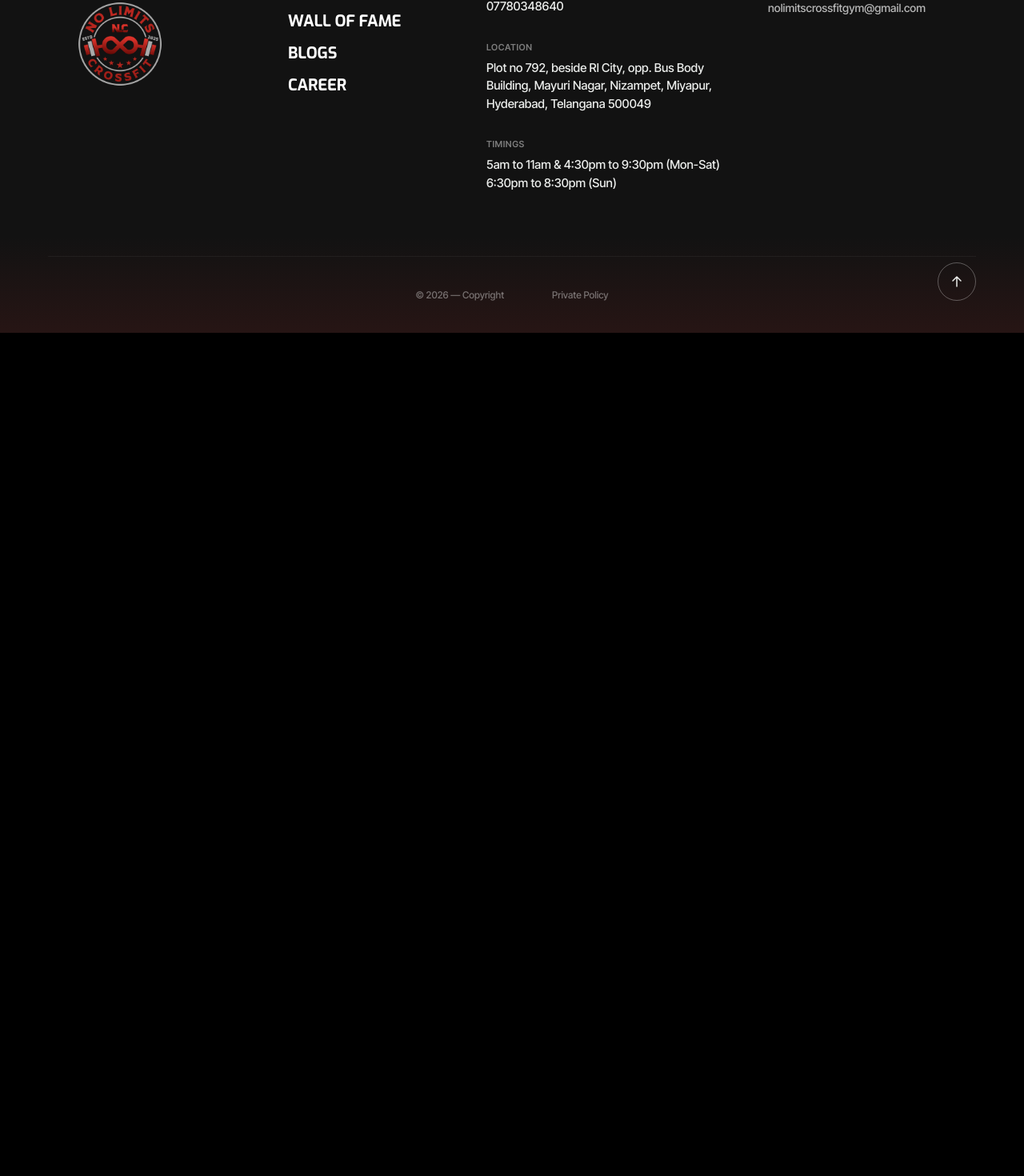
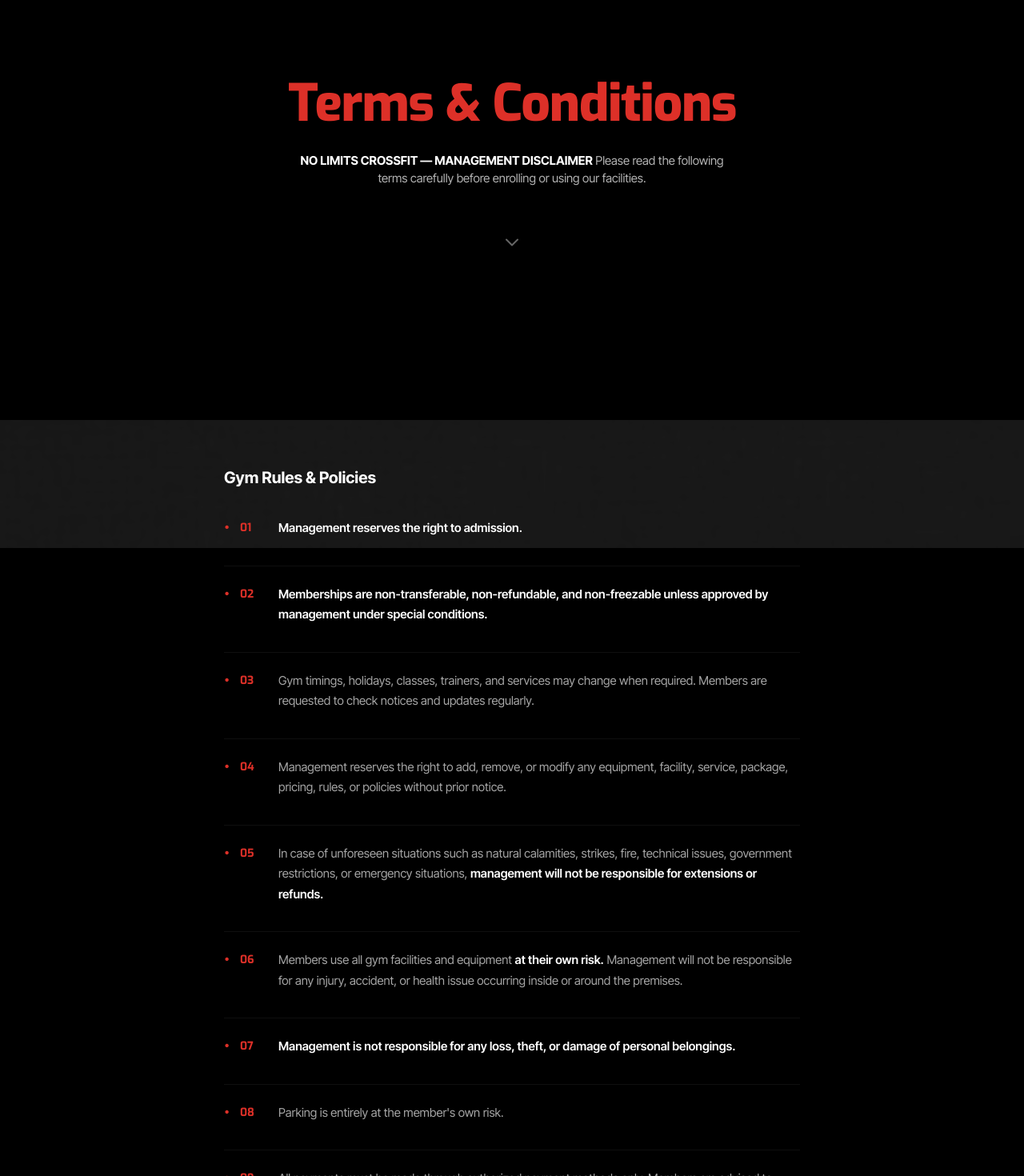
Before and after one commit to Afsar0217/nlcgym, a React (Vite) app in the folder frontend/: page /terms-and-conditions in a window 1280 px wide. Shown: the part 115-1585 px from the top of the page at 80% size. Before the commit the page ends 800 px from the top, so only its background shows below. Built offline with nearby package versions, Linux system fonts and the light colour scheme; no server answers.

Commit message:
feat: add Team Philosophy section on Teams page, convert Privacy Policy to Terms & Conditions with new content, add Transformation to fitness goals dropdown

```diff
--- a/frontend/src/App.jsx
+++ b/frontend/src/App.jsx
@@ -116,7 +116,7 @@
             <Route path="/blogs" element={<BlogPage />} />
             <Route path="/blog/:id" element={<BlogDetailPage />} />
             <Route path="/career" element={<CareerPage />} />
-            <Route path="/privacy-policy" element={<PrivacyPolicyPage />} />
+            <Route path="/terms-and-conditions" element={<PrivacyPolicyPage />} />
             <Route path="/get-fit" element={<GetFitPage />} />
           </Routes>
         </main>
--- a/frontend/src/components/Footer.jsx
+++ b/frontend/src/components/Footer.jsx
@@ -38,7 +38,7 @@
   const isHome = location.pathname === '/';
   const isTeams = location.pathname === '/team';
   const isCareer = location.pathname === '/career';
-  const isPrivacy = location.pathname === '/privacy-policy';
+  const isPrivacy = location.pathname === '/terms-and-conditions';
 
   const showExploreDesktop = isHome || isTeams;
   const showExploreMobile = isHome || isTeams || isCareer || isPrivacy;
@@ -147,7 +147,7 @@
             </div>
             <div className="footer__bottom">
               <span className="footer__copyright">© 2026 — Copyright</span>
-              <Link to="/privacy-policy" className="footer__privacy">Private Policy</Link>
+              <Link to="/terms-and-conditions" className="footer__privacy">Terms & Conditions</Link>
             </div>
 
           </div>
--- a/frontend/src/components/PrivacyPage/PrivacyContent.jsx
+++ b/frontend/src/components/PrivacyPage/PrivacyContent.jsx
@@ -1,19 +1,7 @@
 import { useState, useEffect, useRef } from 'react';
 import '../../styles/PrivacyContent.css';
 
-const PrivacySection = ({ title, content }) => {
-  return (
-    <div className="privacy-section">
-      <h2 className="privacy-section__title">{title}</h2>
-      <div className="privacy-section__content">
-        {content}
-      </div>
-    </div>
-  );
-};
-
-
-const PrivacyContent = () => {
+const TermsContent = () => {
   const [isVisible, setIsVisible] = useState(false);
   const sectionRef = useRef(null);
 
@@ -26,99 +14,63 @@
     return () => observer.disconnect();
   }, []);
 
-  const sections = [
-    {
-      id: "01",
-      title: "Information we collect",
-      content: (
+  const terms = [
+    { id: 1, text: 'Management reserves the right to admission.', bold: true },
+    { id: 2, text: 'Memberships are non-transferable, non-refundable, and non-freezable unless approved by management under special conditions.', bold: true },
+    { id: 3, text: 'Gym timings, holidays, classes, trainers, and services may change when required. Members are requested to check notices and updates regularly.' },
+    { id: 4, text: 'Management reserves the right to add, remove, or modify any equipment, facility, service, package, pricing, rules, or policies without prior notice.' },
+    { id: 5, text: 'In case of unforeseen situations such as natural calamities, strikes, fire, technical issues, government restrictions, or emergency situations, management will not be responsible for extensions or refunds.', boldPhrase: 'management will not be responsible for extensions or refunds.' },
+    { id: 6, text: 'Members use all gym facilities and equipment at their own risk. Management will not be responsible for any injury, accident, or health issue occurring inside or around the premises.', boldPhrase: 'at their own risk.' },
+    { id: 7, text: 'Management is not responsible for any loss, theft, or damage of personal belongings.', bold: true },
+    { id: 8, text: 'Parking is entirely at the member\'s own risk.' },
+    { id: 9, text: 'All payments must be made through authorized payment methods only. Members are advised to keep payment receipts safely.' },
+    { id: 10, text: 'Change of trainer or staff does not qualify for refund or package cancellation.', boldPhrase: 'does not qualify for refund or package cancellation.' },
+    { id: 11, text: 'Membership may be terminated without refund if a member violates gym rules, misbehaves, damages equipment, or creates disturbance inside the gym.', boldPhrase: 'without refund' },
+    { id: 12, text: 'Smoking, alcohol, tobacco, drugs, abusive language, fighting, or disrespectful behavior are strictly prohibited.', bold: true },
+    { id: 13, text: 'Payments made for any package, service, or product cannot be adjusted against another package or service.', boldPhrase: 'cannot be adjusted' },
+    { id: 14, text: 'Membership activation is subject to successful payment realization.' },
+    { id: 15, text: 'Package upgrades are allowed only within 5 days from the date of activation.', boldPhrase: 'Package upgrades are allowed only within 5 days' },
+    { id: 16, text: 'Membership transfer, if approved by management, is allowed only to a non-member client with applicable transfer charges.' },
+    { id: 17, text: '2% additional charges applicable on credit card payments.', bold: true },
+    { id: 18, text: 'Shoes are mandatory inside the gym premises.', bold: true },
+    { id: 19, text: 'Members must rerack weights after use and maintain gym discipline.', boldPhrase: 'rerack weights after use' },
+    { id: 20, text: 'Management reserves the right to update or modify these rules and policies at any time.' },
+  ];
+
+  const renderTermText = (term) => {
+    if (term.bold) {
+      return <strong>{term.text}</strong>;
+    }
+    if (term.boldPhrase) {
+      const parts = term.text.split(term.boldPhrase);
+      return (
         <>
-          <p>We only collect the information we need to provide a professional experience. This includes:</p>
-          <ul>
-            <li><strong>Personal Details:</strong> Your name, email address, and phone number when you fill out a contact form or book a session.</li>
-            <li><strong>Health Data:</strong> Basic fitness information or injury history you share with us to ensure your training protocols are safe.</li>
-            <li><strong>Website Data:</strong> Anonymous information about how you use our site to help us improve the user experience.</li>
-          </ul>
+          {parts[0]}<strong>{term.boldPhrase}</strong>{parts[1] || ''}
         </>
-      )
-    },
-    {
-      id: "02",
-      title: "How we use your data",
-      content: (
-        <>
-          <p>We use your information strictly for your transformation and hub management:</p>
-          <ul>
-            <li>To schedule your classes and manage your membership.</li>
-            <li>To create customized training and nutrition plans.</li>
-            <li>To send you important updates, workout insights, and gym news.</li>
-            <li>To ensure we are meeting safety standards during your workouts.</li>
-          </ul>
-        </>
-      )
-    },
-    {
-      id: "03",
-      title: "Data sharing and security",
-      content: (
-        <>
-          <p>We do not sell, trade, or rent your personal data to any third parties. Your information stays within the No Limits ecosystem.</p>
-          <p><strong>Service Providers:</strong> We only share data with trusted partners who help us run our gym (such as our booking and payment software).</p>
-          <p><strong>Security:</strong> We use industry-standard security measures to protect your personal information from unauthorized access.</p>
-        </>
-      )
-    },
-    {
-      id: "04",
-      title: "Cookies",
-      content: (
-        <p>Our website uses cookies to remember your preferences and analyze our traffic. You can choose to disable cookies in your browser settings, but some parts of the site may not function perfectly if you do.</p>
-      )
-    },
-    {
-      id: "05",
-      title: "Your rights",
-      content: (
-        <>
-          <p>You are in total control of your data. At any time, you can request to:</p>
-          <ul>
-            <li>See what personal information we have on file.</li>
-            <li>Update or correct your details.</li>
-            <li>Delete your data from our system entirely.</li>
-          </ul>
-        </>
-      )
-    },
-    {
-      id: "06",
-      title: "Changes to this policy",
-      content: (
-        <p>We may update this policy from time to time to reflect changes in our services or legal requirements. Any updates will be posted on this page with a new "Last Updated" date.</p>
-      )
-    },
-    {
-      id: "07",
-      title: "Contact us",
-      content: (
-        <>
-          <p>If you have any questions about how we handle your privacy, please reach out to us at the hub or via our contact page.</p>
-          <div className="privacy-contact-box">
-             <p>No Limits CrossFit [ Insert Gym Address ]</p>
-             <p>[ Insert Contact Email ]</p>
-          </div>
-        </>
-      )
+      );
     }
-  ];
+    return term.text;
+  };
 
   return (
     <section className="privacy-content" ref={sectionRef}>
       <div className={`privacy-content__container ${isVisible ? 'visible' : ''}`}>
-        {sections.map((sec, i) => (
-          <PrivacySection key={i} {...sec} />
-        ))}
+        <div className="privacy-section">
+          <h2 className="privacy-section__title">Gym Rules & Policies</h2>
+          <div className="privacy-section__content">
+            <ol className="terms-list">
+              {terms.map((term) => (
+                <li key={term.id} className="terms-list__item">
+                  <span className="terms-list__number">{String(term.id).padStart(2, '0')}</span>
+                  <p className="terms-list__text">{renderTermText(term)}</p>
+                </li>
+              ))}
+            </ol>
+          </div>
+        </div>
       </div>
     </section>
   );
 };
 
-export default PrivacyContent;
+export default TermsContent;
--- a/frontend/src/components/PrivacyPage/PrivacyHero.jsx
+++ b/frontend/src/components/PrivacyPage/PrivacyHero.jsx
@@ -11,10 +11,10 @@
   return (
     <section className="privacy-hero">
       <div className={`privacy-hero__content ${isVisible ? 'visible' : ''}`}>
-        <h1 className="privacy-hero__title">Privacy Policy</h1>
+        <h1 className="privacy-hero__title">Terms & Conditions</h1>
         <div className="privacy-hero__meta">
           <p className="privacy-hero__last-updated">
-            <strong>Last Updated: April 2026</strong> Your privacy is important to us. This policy explains how we handle your information when you use our website or join our hub.
+            <strong>NO LIMITS CROSSFIT — MANAGEMENT DISCLAIMER</strong> Please read the following terms carefully before enrolling or using our facilities.
           </p>
         </div>
         <div className="privacy-hero__scroll">
--- /dev/null
+++ b/frontend/src/components/TeamsPage/TeamPhilosophy.jsx
@@ -0,0 +1,73 @@
+import { useState, useEffect, useRef } from 'react';
+import '../../styles/TeamPhilosophy.css';
+
+const TeamPhilosophy = () => {
+  const [isVisible, setIsVisible] = useState(false);
+  const sectionRef = useRef(null);
+
+  useEffect(() => {
+    const observer = new IntersectionObserver(
+      ([entry]) => { if (entry.isIntersecting) setIsVisible(true); },
+      { threshold: 0.15 }
+    );
+    if (sectionRef.current) observer.observe(sectionRef.current);
+    return () => observer.disconnect();
+  }, []);
+
+  return (
+    <section className="team-philosophy" ref={sectionRef}>
+      <div className={`team-philosophy__content ${isVisible ? 'team-philosophy__content--visible' : ''}`}>
+
+        <div className="team-philosophy__header">
+          <span className="team-philosophy__badge">[ OUR PHILOSOPHY ]</span>
+          <h2 className="team-philosophy__title gradient-text">
+            FITNESS IS A TEAM EFFORT
+          </h2>
+        </div>
+
+        <div className="team-philosophy__body">
+          <div className="team-philosophy__card">
+            <div className="team-philosophy__icon">
+              <svg viewBox="0 0 24 24" fill="none" stroke="currentColor" strokeWidth="1.5" strokeLinecap="round" strokeLinejoin="round">
+                <path d="M17 21v-2a4 4 0 0 0-4-4H5a4 4 0 0 0-4 4v2"></path>
+                <circle cx="9" cy="7" r="4"></circle>
+                <path d="M23 21v-2a4 4 0 0 0-3-3.87"></path>
+                <path d="M16 3.13a4 4 0 0 1 0 7.75"></path>
+              </svg>
+            </div>
+            <p>
+              At No Limits CrossFit, fitness is not treated as an individual process handled by one trainer alone — it is a <strong>complete team effort</strong> focused on helping the client achieve long-term sustainable results.
+            </p>
+          </div>
+
+          <div className="team-philosophy__card">
+            <div className="team-philosophy__icon">
+              <svg viewBox="0 0 24 24" fill="none" stroke="currentColor" strokeWidth="1.5" strokeLinecap="round" strokeLinejoin="round">
+                <path d="M20.84 4.61a5.5 5.5 0 0 0-7.78 0L12 5.67l-1.06-1.06a5.5 5.5 0 0 0-7.78 7.78l1.06 1.06L12 21.23l7.78-7.78 1.06-1.06a5.5 5.5 0 0 0 0-7.78z"></path>
+              </svg>
+            </div>
+            <p>
+              We also guide clients on <strong>stress management, proper recovery, sleep, and rest</strong> because we believe transformation happens only when workout, diet, and recovery work together scientifically.
+            </p>
+          </div>
+
+          <div className="team-philosophy__card">
+            <div className="team-philosophy__icon">
+              <svg viewBox="0 0 24 24" fill="none" stroke="currentColor" strokeWidth="1.5" strokeLinecap="round" strokeLinejoin="round">
+                <rect x="2" y="3" width="20" height="14" rx="2" ry="2"></rect>
+                <line x1="8" y1="21" x2="16" y2="21"></line>
+                <line x1="12" y1="17" x2="12" y2="21"></line>
+              </svg>
+            </div>
+            <p>
+              Apart from offline training at our gym, we also provide <strong>online training programs</strong> with personalized workout plans, diet guidance, progress tracking, and continuous team support for clients who want to train remotely.
+            </p>
+          </div>
+        </div>
+
+      </div>
+    </section>
+  );
+};
+
+export default TeamPhilosophy;
--- a/frontend/src/pages/PrivacyPolicyPage.jsx
+++ b/frontend/src/pages/PrivacyPolicyPage.jsx
@@ -4,8 +4,8 @@
 
 const PrivacyPolicyPage = () => {
   useSEO(
-    "Privacy Policy | No Limits CrossFit",
-    "Read the privacy policy and terms of service for No Limits CrossFit gym in Hyderabad."
+    "Terms & Conditions | No Limits CrossFit",
+    "Read the terms and conditions, gym rules and management disclaimer for No Limits CrossFit gym in Hyderabad."
   );
 
   return (
--- a/frontend/src/pages/TeamsPage.jsx
+++ b/frontend/src/pages/TeamsPage.jsx
@@ -1,5 +1,6 @@
 import TeamsHero from '../components/TeamsPage/TeamsHero';
 import TeamsAbout from '../components/TeamsPage/TeamsAbout';
+import TeamPhilosophy from '../components/TeamsPage/TeamPhilosophy';
 import CoachesSection from '../components/TeamsPage/CoachesSection';
 import TeamsBridge from '../components/TeamsPage/TeamsBridge';
 import useSEO from '../hooks/useSEO';
@@ -15,6 +16,7 @@
       <TeamsHero />
       <div className="grudge-texture">
         <TeamsAbout />
+        <TeamPhilosophy />
         <CoachesSection />
         <TeamsBridge />
       </div>
--- a/frontend/src/styles/PrivacyContent.css
+++ b/frontend/src/styles/PrivacyContent.css
@@ -75,6 +75,53 @@
     font-size: 14px;
 }
 
+/* Terms & Conditions List */
+.terms-list {
+  list-style: none;
+  padding: 0;
+  margin: 0;
+  counter-reset: none;
+  display: flex;
+  flex-direction: column;
+  gap: 0;
+}
+
+.terms-list__item {
+  display: flex;
+  align-items: flex-start;
+  gap: 20px;
+  padding: 22px 0;
+  border-bottom: 1px solid rgba(255, 255, 255, 0.06);
+}
+
+.terms-list__item:last-child {
+  border-bottom: none;
+}
+
+.terms-list__number {
+  font-family: 'Exo', sans-serif;
+  font-weight: 700;
+  font-size: 14px;
+  color: #DD3028;
+  min-width: 28px;
+  padding-top: 2px;
+  flex-shrink: 0;
+}
+
+.terms-list__text {
+  font-family: 'Inter Tight', sans-serif;
+  font-weight: 400;
+  font-size: 15px;
+  line-height: 1.7;
+  color: rgba(255, 255, 255, 0.65);
+  margin: 0;
+}
+
+.terms-list__text strong {
+  color: #fff;
+  font-weight: 600;
+}
+
 /* ===== RESPONSIVE ===== */
 @media (max-width: 480px) {
     .privacy-content {
--- /dev/null
+++ b/frontend/src/styles/TeamPhilosophy.css
@@ -0,0 +1,144 @@
+/* ===== TEAM PHILOSOPHY SECTION ===== */
+.team-philosophy {
+  padding: 80px 5%;
+  background: #050505;
+  position: relative;
+  overflow: hidden;
+}
+
+.team-philosophy__content {
+  max-width: 1200px;
+  margin: 0 auto;
+  opacity: 0;
+  transform: translateY(30px);
+  transition: opacity 0.8s cubic-bezier(0.4, 0, 0.2, 1), transform 0.8s cubic-bezier(0.4, 0, 0.2, 1);
+}
+
+.team-philosophy__content--visible {
+  opacity: 1;
+  transform: translateY(0);
+}
+
+/* Header */
+.team-philosophy__header {
+  margin-bottom: 50px;
+}
+
+.team-philosophy__badge {
+  font-family: 'Inter Tight', sans-serif;
+  font-weight: 500;
+  font-size: 14px;
+  letter-spacing: 0.05em;
+  color: rgba(255, 255, 255, 0.5);
+  text-transform: uppercase;
+  display: block;
+  margin-bottom: 12px;
+}
+
+.team-philosophy__title {
+  font-family: 'Exo', sans-serif;
+  font-weight: 700;
+  font-size: 42px;
+  line-height: 1.1;
+  letter-spacing: -0.02em;
+  max-width: 600px;
+}
+
+/* Body / Cards Grid */
+.team-philosophy__body {
+  display: grid;
+  grid-template-columns: repeat(3, 1fr);
+  gap: 28px;
+}
+
+.team-philosophy__card {
+  background: rgba(20, 20, 20, 0.5);
+  backdrop-filter: blur(10px);
+  -webkit-backdrop-filter: blur(10px);
+  border: 1px solid rgba(255, 255, 255, 0.06);
+  border-radius: 16px;
+  padding: 36px 30px;
+  transition: all 0.4s cubic-bezier(0.16, 1, 0.3, 1);
+  position: relative;
+  overflow: hidden;
+}
+
+.team-philosophy__card::before {
+  content: '';
+  position: absolute;
+  top: 0;
+  left: 0;
+  width: 100%;
+  height: 3px;
+  background: linear-gradient(90deg, #DD3028, #ff6b6b);
+  opacity: 0;
+  transition: opacity 0.4s ease;
+}
+
+.team-philosophy__card:hover {
+  transform: translateY(-6px);
+  border-color: rgba(255, 255, 255, 0.12);
+  box-shadow: 0 16px 40px rgba(0, 0, 0, 0.4), 0 0 15px rgba(221, 48, 40, 0.08);
+}
+
+.team-philosophy__card:hover::before {
+  opacity: 1;
+}
+
+.team-philosophy__icon {
+  width: 44px;
+  height: 44px;
+  background: rgba(221, 48, 40, 0.12);
+  border: 1px solid rgba(221, 48, 40, 0.25);
+  border-radius: 12px;
+  display: flex;
+  align-items: center;
+  justify-content: center;
+  margin-bottom: 24px;
+}
+
+.team-philosophy__icon svg {
+  width: 22px;
+  height: 22px;
+  color: #DD3028;
+}
+
+.team-philosophy__card p {
+  font-family: 'Inter Tight', sans-serif;
+  font-weight: 400;
+  font-size: 15px;
+  line-height: 1.75;
+  color: rgba(255, 255, 255, 0.7);
+  margin: 0;
+}
+
+.team-philosophy__card p strong {
+  color: #fff;
+  font-weight: 600;
+}
+
+/* ===== RESPONSIVE ===== */
+@media (max-width: 900px) {
+  .team-philosophy__body {
+    grid-template-columns: 1fr;
+    gap: 20px;
+  }
+
+  .team-philosophy__title {
+    font-size: 32px;
+  }
+}
+
+@media (max-width: 480px) {
+  .team-philosophy {
+    padding: 50px 20px;
+  }
+
+  .team-philosophy__title {
+    font-size: 28px;
+  }
+
+  .team-philosophy__card {
+    padding: 28px 22px;
+  }
+}
```
Also changed, not shown: frontend/src/pages/GetFitPage.jsx (+4 -3 lines).
